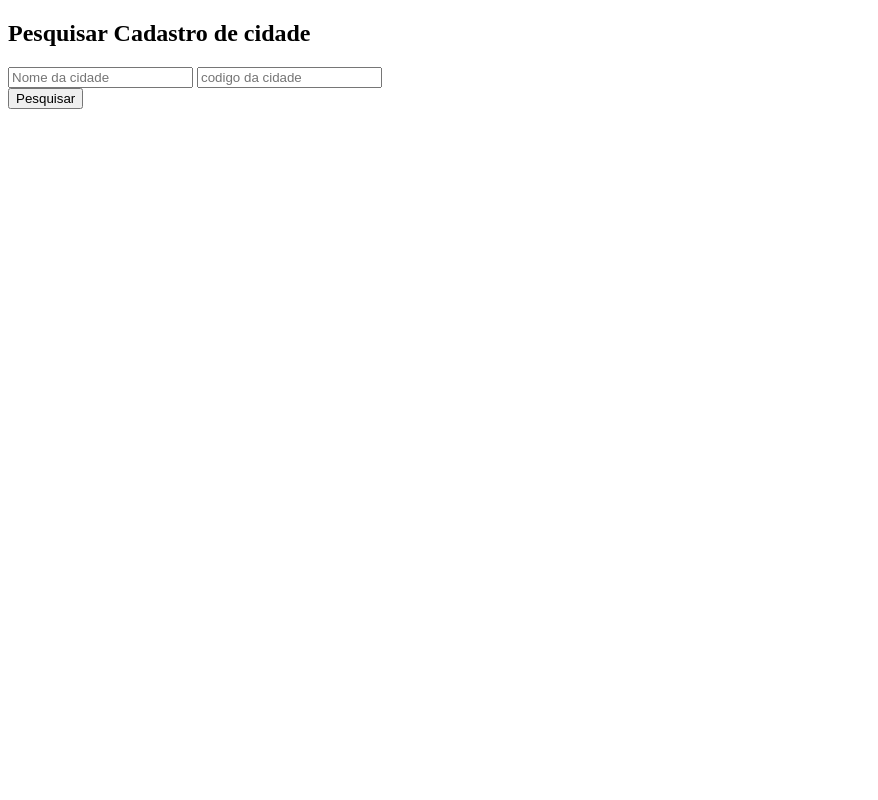
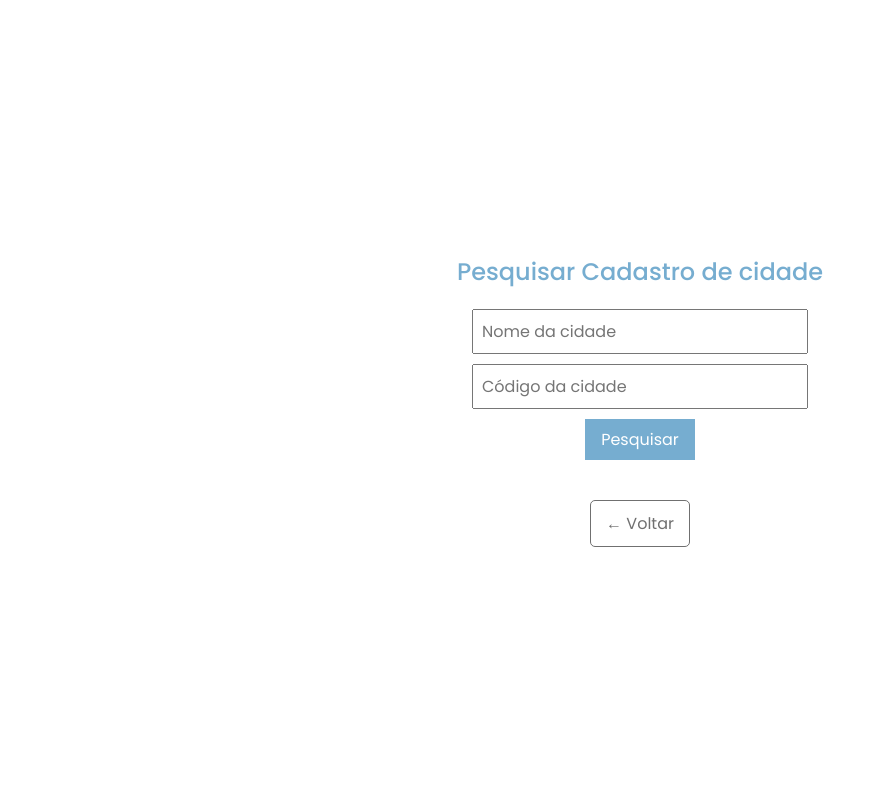
Before and after one commit to VasKito43/trabalho_dw_bd, a Flask app: page /cidades_cadastradas in a window 1280 px wide. Shown: the whole page, without its empty margins (0-878 px from the left). Run offline with Flask 3, Linux system fonts and the light colour scheme.

Commit message:
css cidades
css cidades

```diff
--- a/site/templates/menu/Funcionario/consultas/cidades_cadastradas.html
+++ b/site/templates/menu/Funcionario/consultas/cidades_cadastradas.html
@@ -3,26 +3,112 @@
 <head>
     <meta charset="UTF-8">
     <meta name="viewport" content="width=device-width, initial-scale=1.0">
-    <title>Document</title>
+    <title>Pesquisar Cadastro de cidade</title>
+
+    <style>
+        @import url("https://fonts.googleapis.com/css2?family=Poppins:wght@200;300;400;500;600;700&display=swap");
+
+        :root {
+            --white-color: #fff;
+            --blue-color: #76add0;
+            --grey-color: #707070;
+            --grey-color-light: #aaa;
+        }
+
+        * {
+            margin: 0;
+            padding: 0;
+            box-sizing: border-box;
+            font-family: "Poppins", sans-serif;
+        }
+
+        body {
+            display: flex;
+            justify-content: center;
+            align-items: center;
+            height: 100vh;
+            text-align: center;
+            flex-direction: column;
+        }
+
+        h2 {
+            font-weight: 500;
+            margin-bottom: 20px;
+            color: var(--blue-color);
+        }
+
+        form {
+            margin-bottom: 20px;
+        }
+
+        input[type="text"] {
+            padding: 8px;
+            font-family: "Poppins", sans-serif;
+            font-size: 16px;
+            margin-bottom: 10px;
+        }
+
+        button[type="submit"] {
+            padding: 8px 16px;
+            background-color: var(--blue-color);
+            color: var(--white-color);
+            border: none;
+            cursor: pointer;
+            font-family: "Poppins", sans-serif;
+            font-size: 16px;
+        }
+
+        button[type="submit"]:hover {
+            background-color: var(--grey-color);
+        }
+
+        ul {
+            list-style-type: none;
+            padding: 0;
+            text-align: left;
+            color: var(--grey-color);
+        }
+
+        li {
+            margin-bottom: 10px;
+        }
+
+        .back-link {
+            margin-top: 20px;
+            text-decoration: none;
+            color: var(--grey-color);
+            display: inline-block;
+            padding: 10px 15px;
+            border: 1px solid var(--grey-color);
+            border-radius: 5px;
+            transition: background-color 0.3s ease;
+        }
+
+        .back-link:hover {
+            background-color: var(--grey-color);
+            color: var(--white-color);
+        }
+    </style>
 </head>
 <body>
     <h2>Pesquisar Cadastro de cidade</h2>
     <form method="post" action="/cidades_cadastradas">
-        <input type="text" name="nome"  placeholder="Nome da cidade">
-
-        <input type="number" name="ccodigo"  placeholder="codigo da cidade"><br>
-
+        <input type="text" name="nome" placeholder="Nome da cidade">
+        <br>
+        <input type="text" name="ccodigo" placeholder="Código da cidade">
+        <br>
         <button type="submit">Pesquisar</button>
 
         {% if cidades_pesquisa %}
-        <h2>Cidades Encontrados:</h2>
+            <h2>Cidades Encontradas:</h2>
             <ul>
                 {% for cidade in cidades_pesquisa %}
-                    <li>{{ cidade.nome }} ; {{ cidade.estado }}          -          codigo: {{ cidade.ccodigo }}</li>
+                    <li>{{ cidade.nome }} ; {{ cidade.estado }} - código: {{ cidade.ccodigo }}</li>
                 {% endfor %}
             </ul>
         {% endif %}
+    </form>
 
-    </form>
+    <a href="javascript:history.back()" class="back-link">&#8592; Voltar</a>
 </body>
 </html>
```
